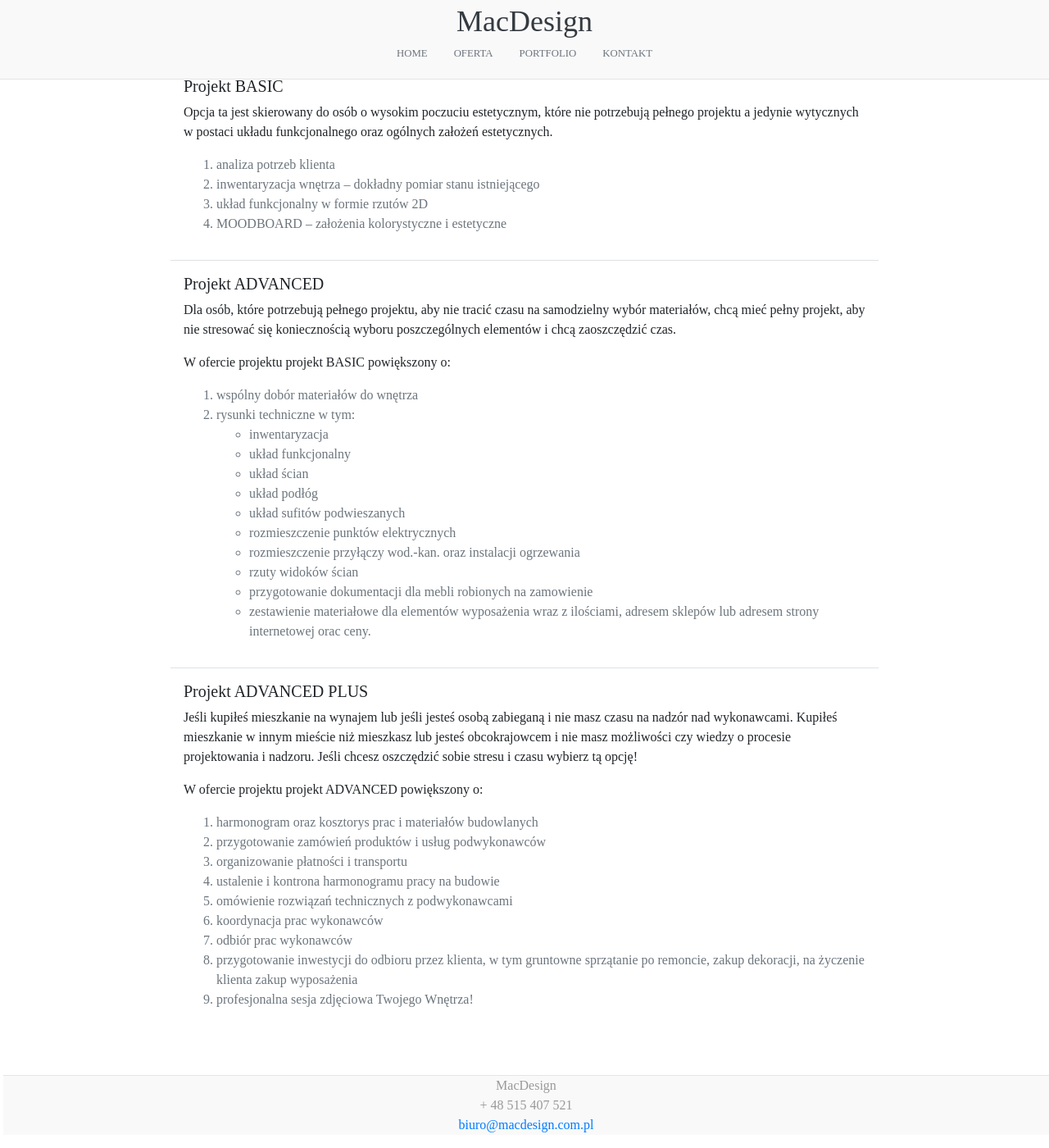
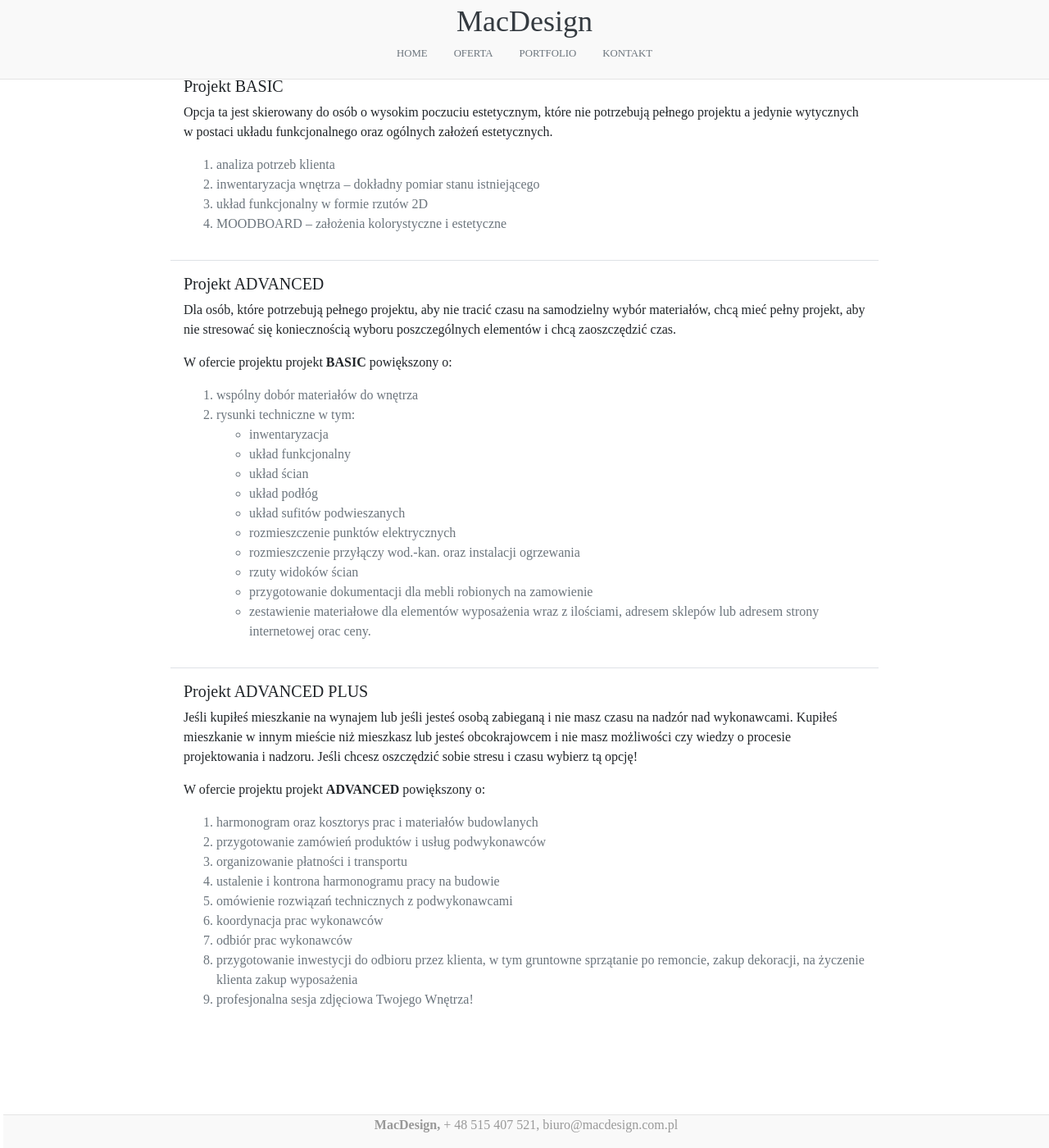
Before and after one commit to RMachnik/mac-design, a Jekyll site: the page built from _pages/services.md, in a window 1280 px wide and 1400 px high, scrolled down 189 px. Shown: the whole window at 82% size. Built offline with Jekyll 4.4.1, drawn with Linux system fonts in a browser that asks for light colours.

Commit message:
Fixing fonts.

```diff
--- a/_includes/footer.html
+++ b/_includes/footer.html
@@ -1,7 +1,7 @@
-<footer class="ml-1 blog-footer text-center">
+<footer class="ml-1 blog-footer text-center fixed-bottom">
     <address>
-        <div>MacDesign</div>
-        <div>+ 48 515 407 521</div>
-        <div><a href="mailto:biuro@macdesign.com.pl">biuro@macdesign.com.pl</a></div>
+        <span class="font-weight-bold">MacDesign,</span>
+        <span>+ 48 515 407 521,</span>
+        <span><a class="text-decoration-none text-reset" href="mailto:biuro@macdesign.com.pl">biuro@macdesign.com.pl</a></span>
     </address>
 </footer>
--- a/_layouts/services.html
+++ b/_layouts/services.html
@@ -34,7 +34,7 @@ layout: default
             chcą
             zaoszczędzić czas.
         </p>
-        <p>W ofercie projektu projekt BASIC powiększony o:</p>
+        <p>W ofercie projektu projekt <span class="font-weight-bold">BASIC</span> powiększony o:</p>
         <ol class="text-muted">
             <li>wspólny dobór materiałów do wnętrza</li>
             <li>
@@ -65,7 +65,7 @@ layout: default
             Kupiłeś mieszkanie w innym mieście niż mieszkasz lub jesteś obcokrajowcem i nie masz możliwości czy wiedzy o procesie projektowania i nadzoru.
             Jeśli chcesz oszczędzić sobie stresu i czasu wybierz tą opcję!
         </p>
-        <p>W ofercie projektu projekt ADVANCED powiększony o:</p>
+        <p>W ofercie projektu projekt <span class="font-weight-bold">ADVANCED</span> powiększony o:</p>
         <ol class="text-muted">
             <li>harmonogram oraz kosztorys prac i materiałów budowlanych</li>
             <li>przygotowanie zamówień produktów i usług podwykonawców</li>
```
